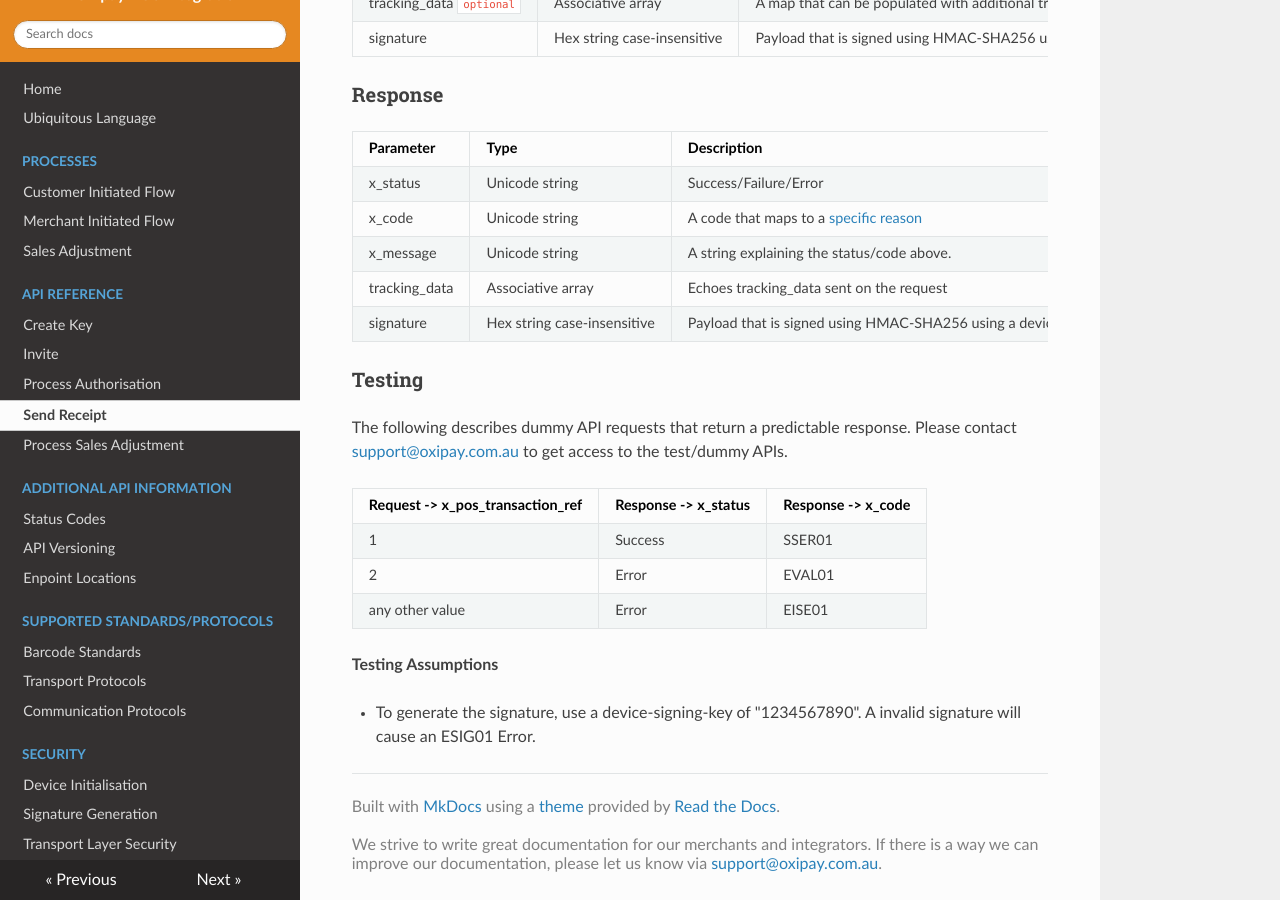
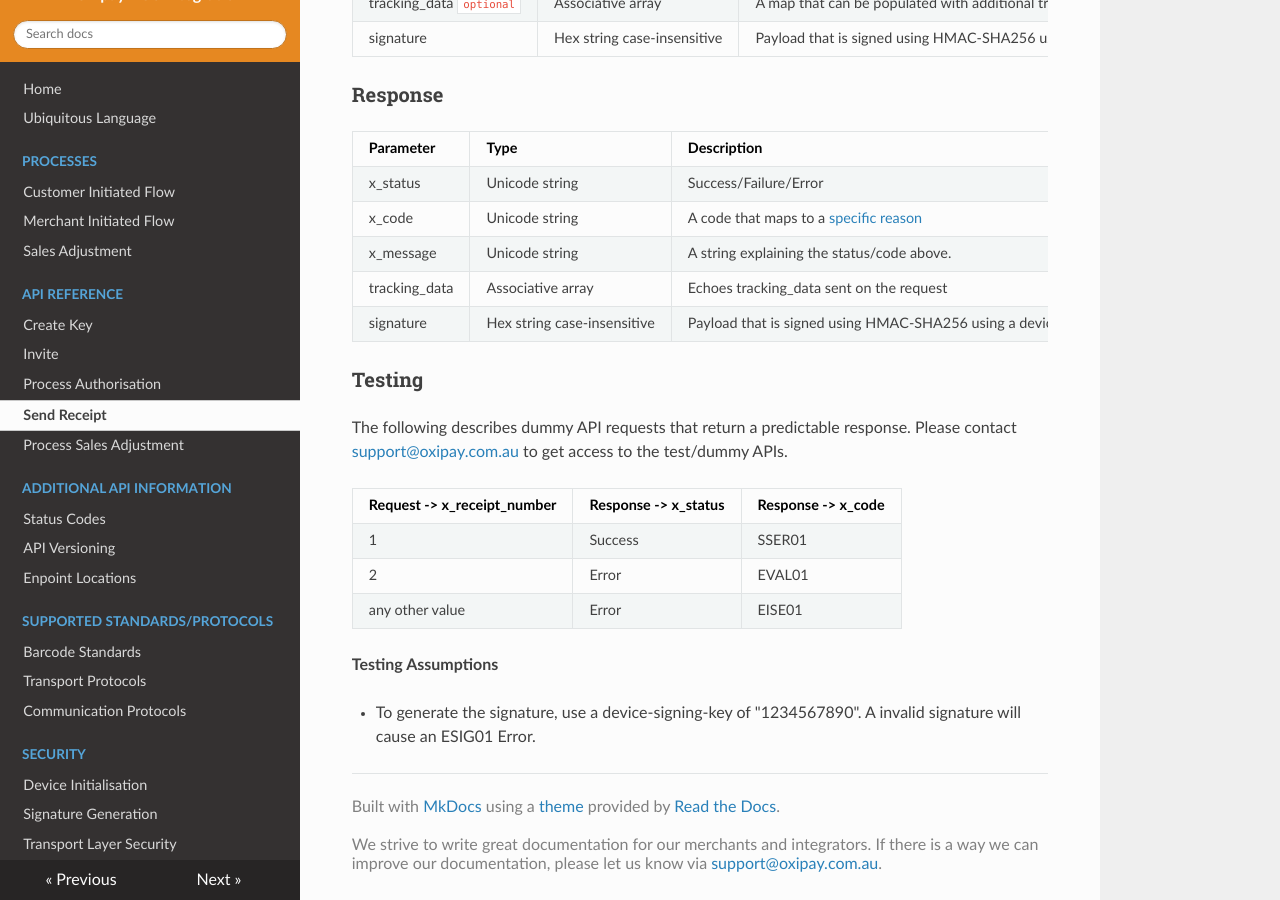
Before and after one commit to oxipay/posdocs, an MkDocs documentation site: the page built from docs/api/send_receipt.md, in a window 1280 px wide and 900 px high, scrolled down 576 px. Built offline with MkDocs 1.6.1, drawn with Linux system fonts in a browser that asks for light colours; nearby versions of some CDN libraries; old or Windows-style settings are respelled for this version of MkDocs.

Commit message:
reverted the change

```diff
--- a/docs/api/send_receipt.md
+++ b/docs/api/send_receipt.md
@@ -29,7 +29,7 @@ signature | Hex string case-insensitive | Payload that is signed using HMAC-SHA2
 
 The following describes dummy API requests that return a predictable response. Please contact <a href="mailto:support@oxipay.com.au">support@oxipay.com.au</a> to get access to the test/dummy APIs.
 
-Request -> x_pos_transaction_ref | Response -> x_status | Response -> x_code
+Request ->  x_receipt_number | Response -> x_status | Response -> x_code
 -----------|-----------|-----------
 1 | Success | SSER01
 2 | Error | EVAL01
```
